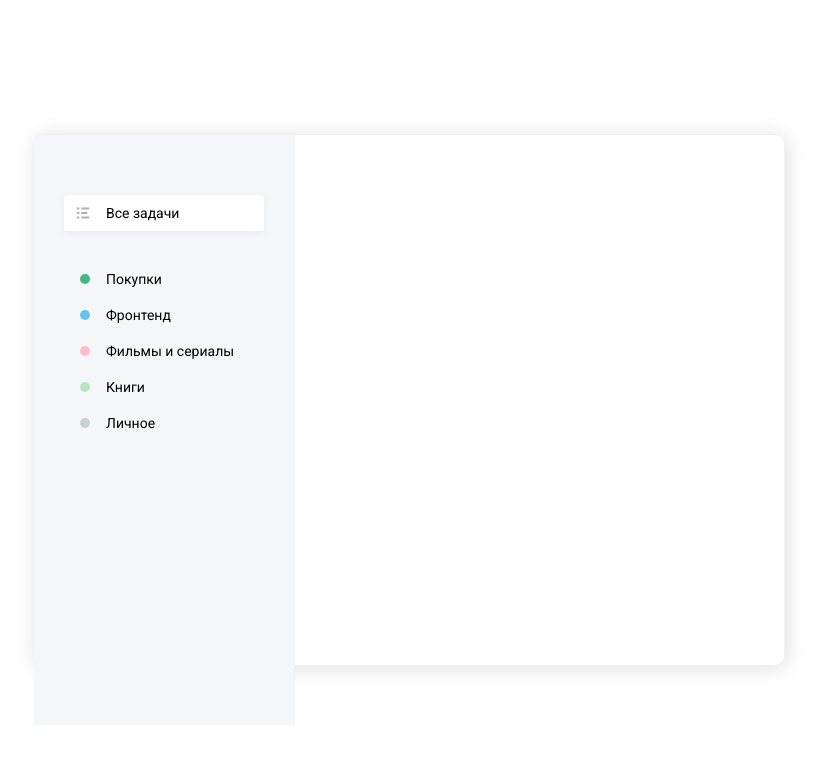
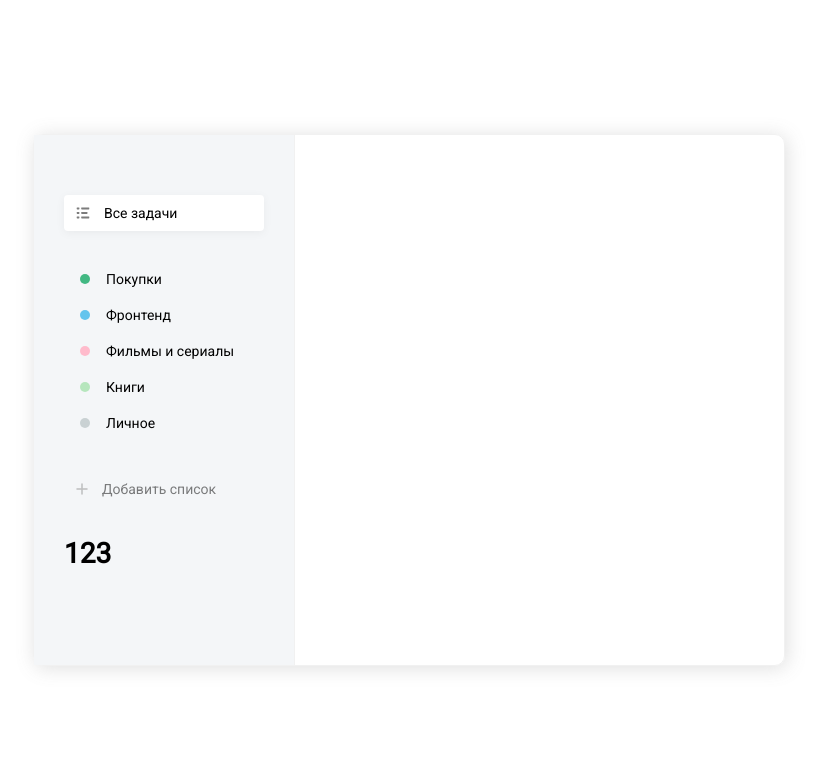
Before and after one commit to paul-ondev/react-todo, a React (Create React App) app: page / in a window 1280 px wide. Shown: the top 764 px of the page, without its empty margins (231-1052 px from the left). Built offline with nearby package versions, Linux system fonts and the light colour scheme.

Commit message:
was working with addListButton comp

```diff
--- a/package.json
+++ b/package.json
@@ -6,6 +6,7 @@
     "@testing-library/jest-dom": "^5.12.0",
     "@testing-library/react": "^11.2.7",
     "@testing-library/user-event": "^12.8.3",
+    "classnames": "^2.3.1",
     "node-sass": "^6.0.0",
     "react": "^17.0.2",
     "react-dom": "^17.0.2",
--- a/src/App.js
+++ b/src/App.js
@@ -1,5 +1,6 @@
-import React from "react";
+import React, { useState } from "react";
 import List from "./components/List/index";
+import AddListButton from "./components/AddListButton/index";
 import listIcon from "./assets/img/listIcon.svg";
 
 function App() {
@@ -38,7 +39,9 @@ function App() {
               name: "Личное",
             },
           ]}
+          isRemovable
         />
+        <AddListButton />
       </div>
       <div className="todo__tasks"></div>
     </div>
--- /dev/null
+++ b/src/components/AddListButton/index.jsx
@@ -0,0 +1,24 @@
+import React from 'react';
+import List from '../List'
+import addIcon from "src/assets/img/add.svg";
+
+function AddListButton() {
+    return(
+        <>
+        <List
+            items={[
+            {
+                className: "list__add-button",
+                icon: addIcon,
+                name: "Добавить список",
+            },
+            ]}
+        />
+        <div className="add-list-popup">
+            <h1>123</h1>
+        </div>
+    </>
+    )
+}
+
+export default AddListButton;
--- a/src/components/List/List.scss
+++ b/src/components/List/List.scss
@@ -1,5 +1,12 @@
 .list {
   margin-bottom: 30px;
+  &__add-button {
+    opacity: 0.5;
+
+    &:hover {
+      opacity: 1;
+    }
+  }
   li {
     display: flex;
     align-items: center;
@@ -14,10 +21,10 @@
       display: inline-flex;
       margin-right: 10px;
       img {
-        opacity: 0.6;
-        margin-right: 6px;
+        margin-right: 4px;
       }
     }
+
     .badge {
       width: 10px;
       height: 10px;
--- a/src/components/List/index.jsx
+++ b/src/components/List/index.jsx
@@ -1,12 +1,13 @@
 import React from 'react';
+import classNames from 'classnames';
 
 import './List.scss';
 
-function List({ items }) {
+function List({ items, isRemovable, isAddList }) {
     return (
-      <ul className="list">
-        {items.map(item => (
-          <li className={item.active ? "active" : ''}>
+      <ul className='list' >
+        {items.map((item, index) => (
+          <li key={index} className={classNames(item.className, {'active': item.active})}>
             <i> {item.icon ? <img src={item.icon} alt="List icon" /> :
               <i className={`badge badge--${item.color}`} />}
 
--- a/src/index.scss
+++ b/src/index.scss
@@ -22,11 +22,12 @@
 
   &__sidebar {
     padding-top: 60px;
+    padding-bottom: 60px;
     padding-left: 30px;
     padding-right: 30px;
     background-color: #f4f6f8;
     width: 200px;
-    height: 100%;
+    height: calc(100% - 120px);
     border-right: 1px solid #f1f1f1;
   }
 }
```
Also changed, not shown: src/assets/img/add.svg (added), 1 other file (tests, documents, lock files or other folders).
